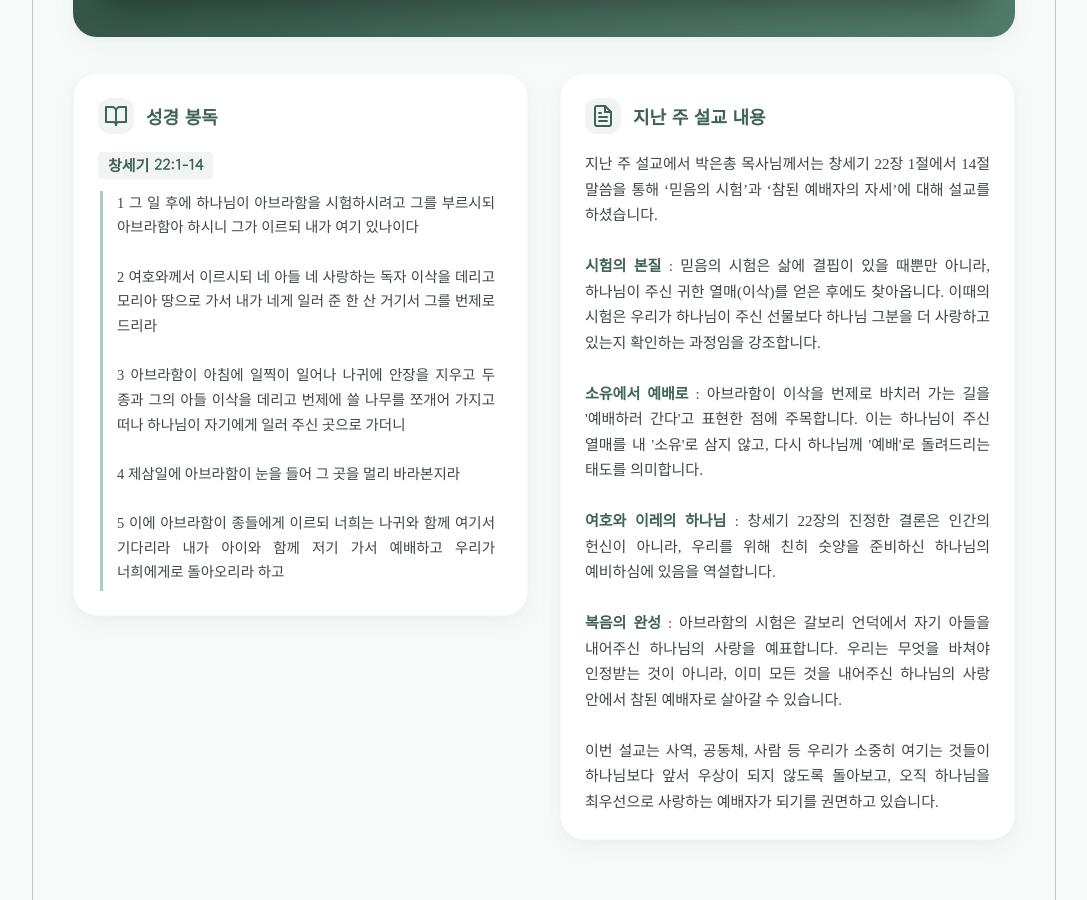
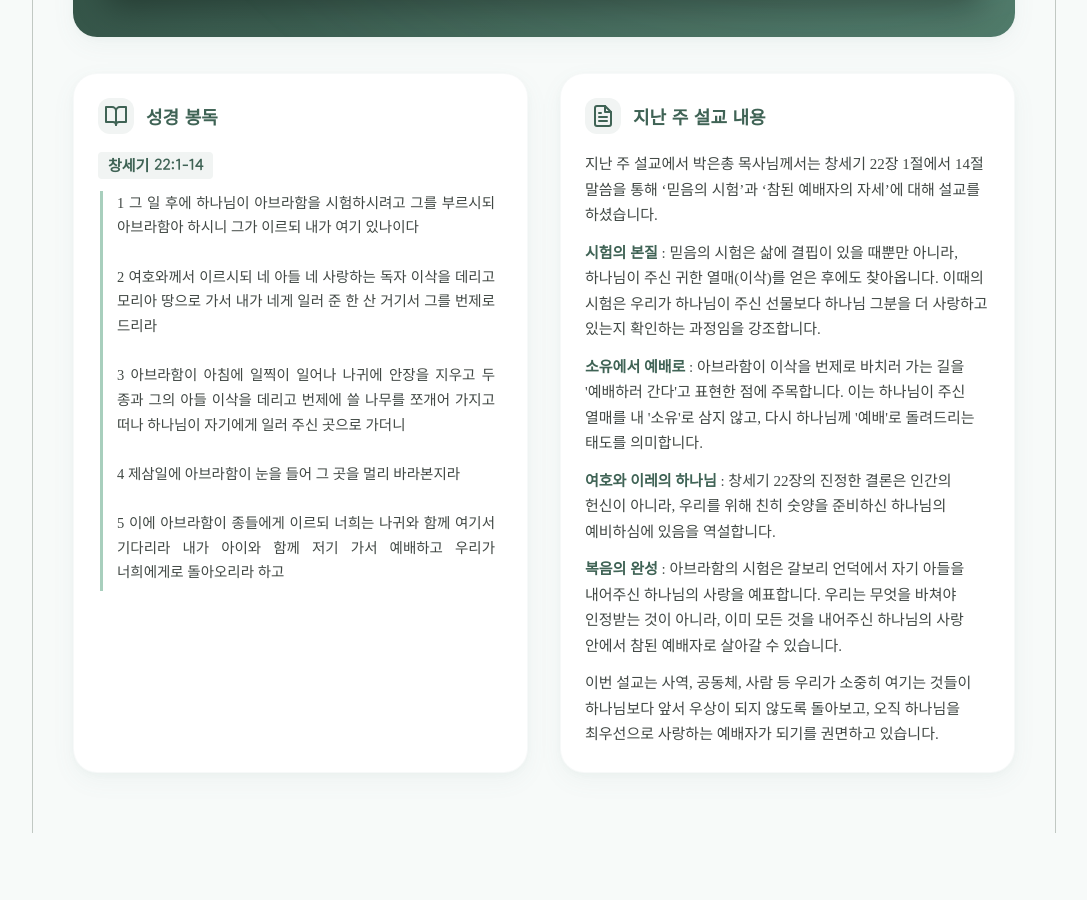
Before and after one commit to soft-ly/cheongchun-saegyeol-digital-bulletin, a website built with Vite: page index.html in a window 1280 px wide. Shown: the part 789-1689 px from the top of the page, without its empty margins (96-1183 px from the left). After the commit the page ends 1622 px from the top, so only its background shows below. Built offline with nearby package versions, Linux system fonts and the light colour scheme; a web font is replaced by a local one.

Commit message:
Rewrite Worship tab to use bulletproof Flexbox instead of CSS Grid

```diff
--- a/index.html
+++ b/index.html
@@ -68,9 +68,9 @@
           </div>
         </div>
 
-        <div class="grid-layout">
+        <div class="two-col-layout">
           <!-- Scripture Reading Card -->
-          <div class="card card-scripture">
+          <div class="card">
             <div class="card-header">
               <div class="card-header-icon">
                 <svg viewBox="0 0 24 24" width="24" height="24" stroke="currentColor" stroke-width="2" fill="none" stroke-linecap="round" stroke-linejoin="round">
@@ -82,7 +82,7 @@
             </div>
             <div class="card-body">
               <div class="scripture-meta">창세기 22:1-14</div>
-              <blockquote class="scripture-quote" style="font-size: 14.5px; max-height: 400px; overflow-y: auto; padding-right: 8px;">
+              <div class="scripture-quote" style="font-size: 14.5px; max-height: 400px; overflow-y: auto; padding-right: 8px;">
                 1 그 일 후에 하나님이 아브라함을 시험하시려고 그를 부르시되 아브라함아 하시니 그가 이르되 내가 여기 있나이다<br><br>
                 2 여호와께서 이르시되 네 아들 네 사랑하는 독자 이삭을 데리고 모리아 땅으로 가서 내가 네게 일러 준 한 산 거기서 그를 번제로 드리라<br><br>
                 3 아브라함이 아침에 일찍이 일어나 나귀에 안장을 지우고 두 종과 그의 아들 이삭을 데리고 번제에 쓸 나무를 쪼개어 가지고 떠나 하나님이 자기에게 일러 주신 곳으로 가더니<br><br>
@@ -97,12 +97,12 @@
                 12 사자가 이르시되 그 아이에게 네 손을 대지 말라 그에게 아무 일도 하지 말라 네가 네 아들 네 독자까지도 내게 아끼지 아니하였으니 내가 이제야 네가 하나님을 경외하는 줄을 아노라<br><br>
                 13 아브라함이 눈을 들어 살펴본즉 한 숫양이 뒤에 있는데 뿔이 수풀에 걸려 있는지라 아브라함이 가서 그 숫양을 가져다가 아들을 대신하여 번제로 드렸더라<br><br>
                 14 아브라함이 그 땅 이름을 여호와 이레라 하였으므로 오늘날까지 사람들이 이르기를 여호와의 산에서 준비되리라 하더라
-              </blockquote>
+              </div>
             </div>
           </div>
 
-          <!-- Last Week's Sermon Summary Card -->
-          <div class="card card-sermon-summary">
+          <!-- Last Week's Sermon Summary Card (Remade) -->
+          <div class="card">
             <div class="card-header">
               <div class="card-header-icon">
                 <svg viewBox="0 0 24 24" width="24" height="24" stroke="currentColor" stroke-width="2" fill="none" stroke-linecap="round" stroke-linejoin="round">
@@ -116,18 +116,16 @@
               <h2 class="card-title">지난 주 설교 내용</h2>
             </div>
             <div class="card-body">
-              <p class="sermon-desc" style="font-size: 15px; color: var(--color-on-surface-variant); line-height: 1.7; text-align: justify;">
-                지난 주 설교에서 박은총 목사님께서는 창세기 22장 1절에서 14절 말씀을 통해 ‘믿음의 시험’과 ‘참된 예배자의 자세’에 대해 설교를 하셨습니다.<br><br>
-                <strong style="color: var(--color-primary);">시험의 본질</strong> : 믿음의 시험은 삶에 결핍이 있을 때뿐만 아니라, 하나님이 주신 귀한 열매(이삭)를 얻은 후에도 찾아옵니다. 이때의 시험은 우리가 하나님이 주신 선물보다 하나님 그분을 더 사랑하고 있는지 확인하는 과정임을 강조합니다.<br><br>
-                <strong style="color: var(--color-primary);">소유에서 예배로</strong> : 아브라함이 이삭을 번제로 바치러 가는 길을 '예배하러 간다'고 표현한 점에 주목합니다. 이는 하나님이 주신 열매를 내 '소유'로 삼지 않고, 다시 하나님께 '예배'로 돌려드리는 태도를 의미합니다.<br><br>
-                <strong style="color: var(--color-primary);">여호와 이레의 하나님</strong> : 창세기 22장의 진정한 결론은 인간의 헌신이 아니라, 우리를 위해 친히 숫양을 준비하신 하나님의 예비하심에 있음을 역설합니다.<br><br>
-                <strong style="color: var(--color-primary);">복음의 완성</strong> : 아브라함의 시험은 갈보리 언덕에서 자기 아들을 내어주신 하나님의 사랑을 예표합니다. 우리는 무엇을 바쳐야 인정받는 것이 아니라, 이미 모든 것을 내어주신 하나님의 사랑 안에서 참된 예배자로 살아갈 수 있습니다.<br><br>
-                이번 설교는 사역, 공동체, 사람 등 우리가 소중히 여기는 것들이 하나님보다 앞서 우상이 되지 않도록 돌아보고, 오직 하나님을 최우선으로 사랑하는 예배자가 되기를 권면하고 있습니다.
-              </p>
+              <div style="font-size: 15px; color: var(--color-on-surface-variant); line-height: 1.7;">
+                <p style="margin-bottom: 12px;">지난 주 설교에서 박은총 목사님께서는 창세기 22장 1절에서 14절 말씀을 통해 ‘믿음의 시험’과 ‘참된 예배자의 자세’에 대해 설교를 하셨습니다.</p>
+                <p style="margin-bottom: 12px;"><strong style="color: var(--color-primary);">시험의 본질</strong> : 믿음의 시험은 삶에 결핍이 있을 때뿐만 아니라, 하나님이 주신 귀한 열매(이삭)를 얻은 후에도 찾아옵니다. 이때의 시험은 우리가 하나님이 주신 선물보다 하나님 그분을 더 사랑하고 있는지 확인하는 과정임을 강조합니다.</p>
+                <p style="margin-bottom: 12px;"><strong style="color: var(--color-primary);">소유에서 예배로</strong> : 아브라함이 이삭을 번제로 바치러 가는 길을 '예배하러 간다'고 표현한 점에 주목합니다. 이는 하나님이 주신 열매를 내 '소유'로 삼지 않고, 다시 하나님께 '예배'로 돌려드리는 태도를 의미합니다.</p>
+                <p style="margin-bottom: 12px;"><strong style="color: var(--color-primary);">여호와 이레의 하나님</strong> : 창세기 22장의 진정한 결론은 인간의 헌신이 아니라, 우리를 위해 친히 숫양을 준비하신 하나님의 예비하심에 있음을 역설합니다.</p>
+                <p style="margin-bottom: 12px;"><strong style="color: var(--color-primary);">복음의 완성</strong> : 아브라함의 시험은 갈보리 언덕에서 자기 아들을 내어주신 하나님의 사랑을 예표합니다. 우리는 무엇을 바쳐야 인정받는 것이 아니라, 이미 모든 것을 내어주신 하나님의 사랑 안에서 참된 예배자로 살아갈 수 있습니다.</p>
+                <p>이번 설교는 사역, 공동체, 사람 등 우리가 소중히 여기는 것들이 하나님보다 앞서 우상이 되지 않도록 돌아보고, 오직 하나님을 최우선으로 사랑하는 예배자가 되기를 권면하고 있습니다.</p>
+              </div>
             </div>
           </div>
-
-
         </div>
       </section>
 
--- a/style.css
+++ b/style.css
@@ -292,7 +292,8 @@ body {
   transform: translateY(0);
 }
 
-.grid-layout {
+.grid-layout,
+.two-col-layout {
   display: flex;
   flex-direction: column;
   gap: var(--spacing-stack-gap);
@@ -1427,6 +1428,18 @@ body {
     align-items: start;
   }
 
+  .two-col-layout {
+    display: flex;
+    flex-direction: row;
+    gap: 32px;
+    align-items: stretch;
+  }
+
+  .two-col-layout > .card {
+    flex: 1;
+    min-width: 0;
+  }
+
   /* Tab-specific multi-column setups */
   #tab-worship .grid-layout .card-scripture {
     grid-column: span 6;
```
